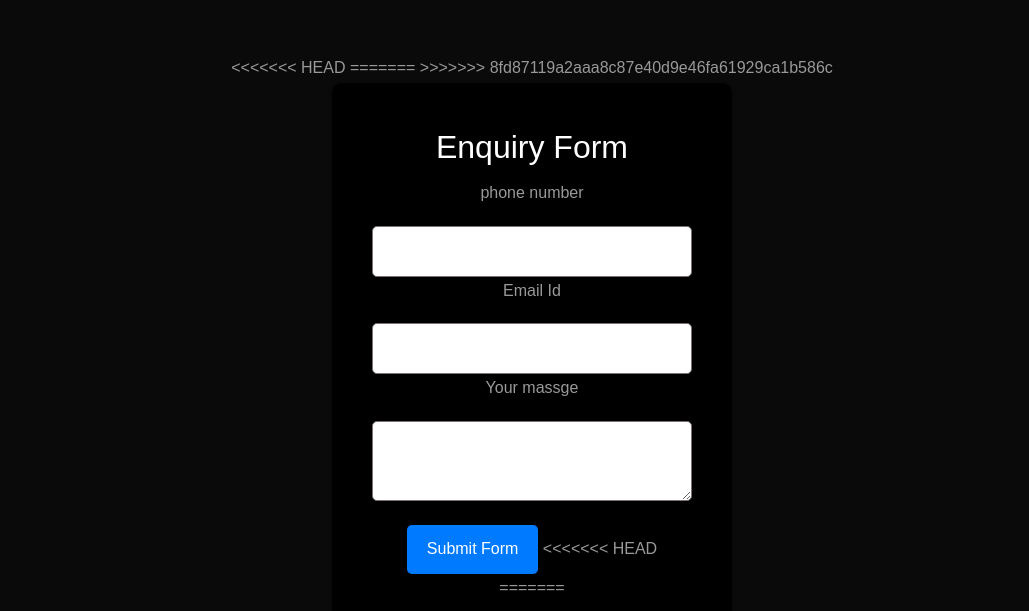
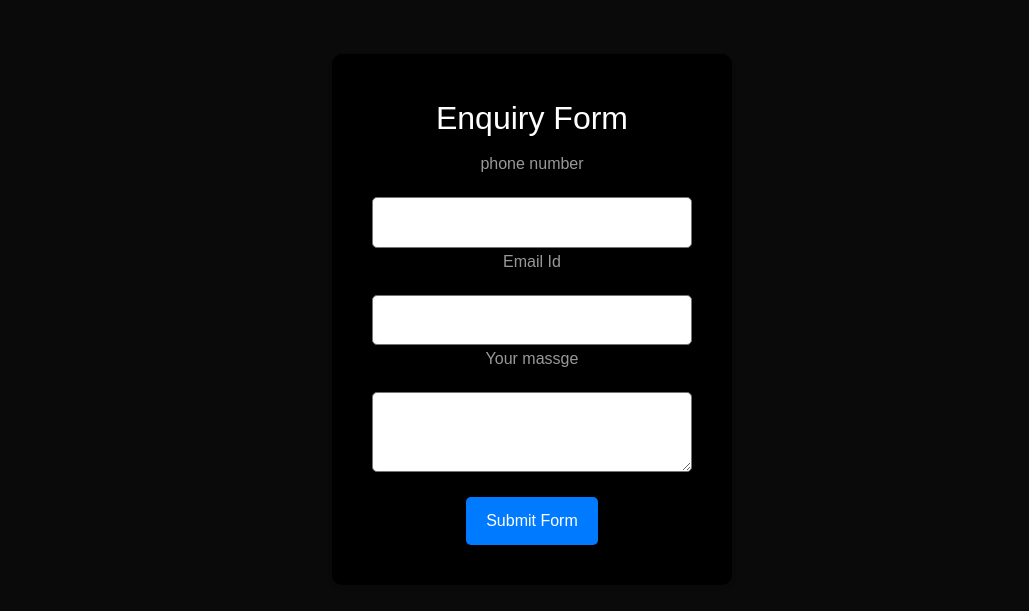
Before and after one commit to sanketbodakhe68/snaketport, a plain HTML site: page index.html in a window 1280 px wide. Shown: the part 3971-4582 px from the top of the page, without its empty margins (108-1137 px from the left). Drawn offline with Linux system fonts and the light colour scheme; files whose address does not match are found by name.

Commit message:
index.html

```diff
--- a/index.html
+++ b/index.html
@@ -510,11 +510,7 @@
 			<br>
 			<div class="row justify-content-center">
 				<div class="col-md-7 ftco-animate text-center">
-<<<<<<< HEAD
 					<!--<h2>Have a<span> Question?  </span> <a href="https://docs.google.com/forms/d/e/1FAIpQLSeEd84Vrqir_XBp7-K_IyRwZF95A5Bl8jSMGqTJ4gtjE783hg/viewform" class="btn btn-primary py-3 px-5">Click Here</a> </h2>-->
-=======
-
->>>>>>> 8fd87119a2aaa8c87e40d9e46fa61929ca1b586c
 					<div class="form-container">
 						<style>
 							body {
@@ -576,11 +572,9 @@
 									}
 								});
 								</script>
-<<<<<<< HEAD
-=======
+
 
 						</form>
->>>>>>> 8fd87119a2aaa8c87e40d9e46fa61929ca1b586c
 					</div>
 
 					</div>
```
